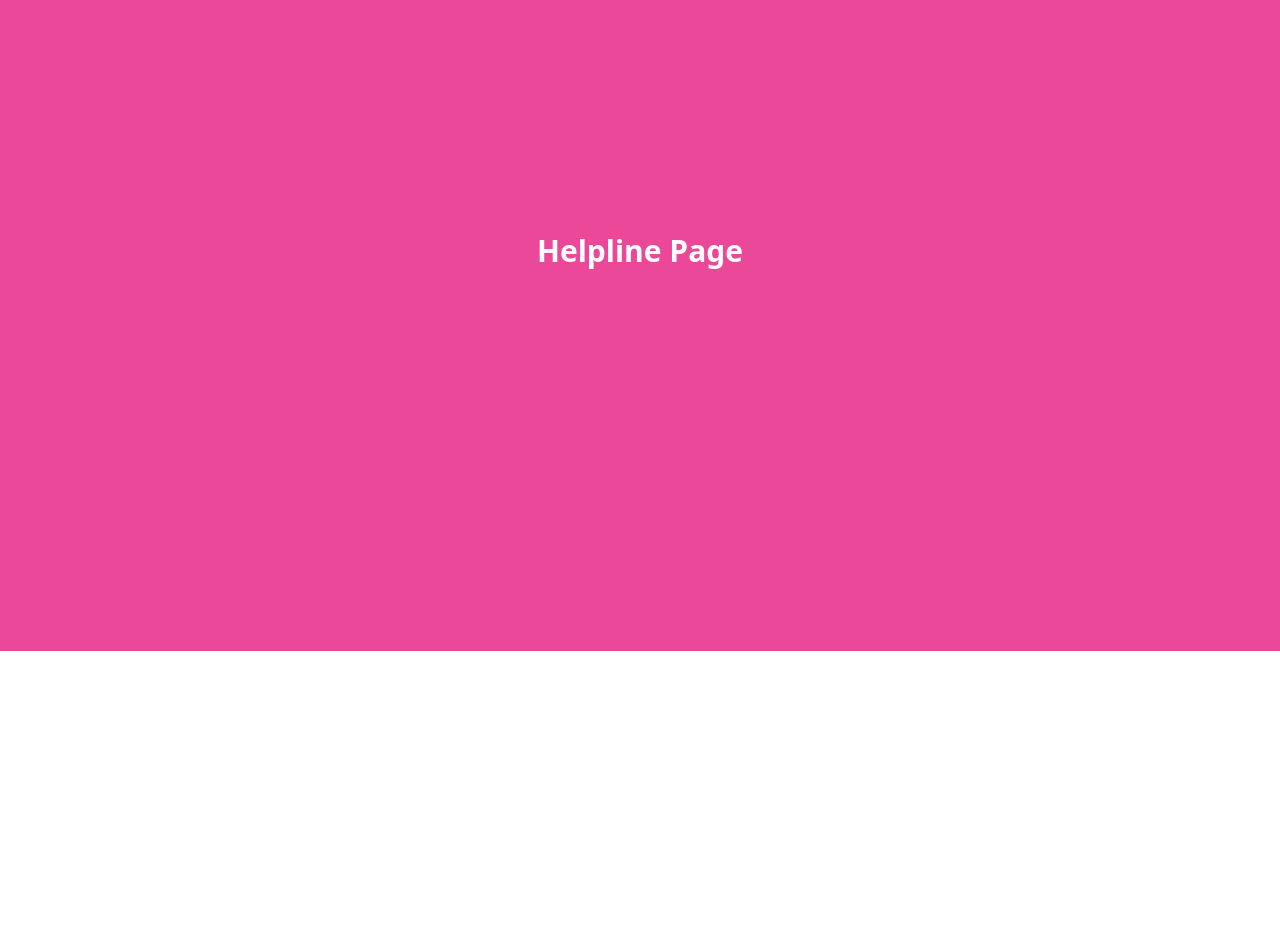
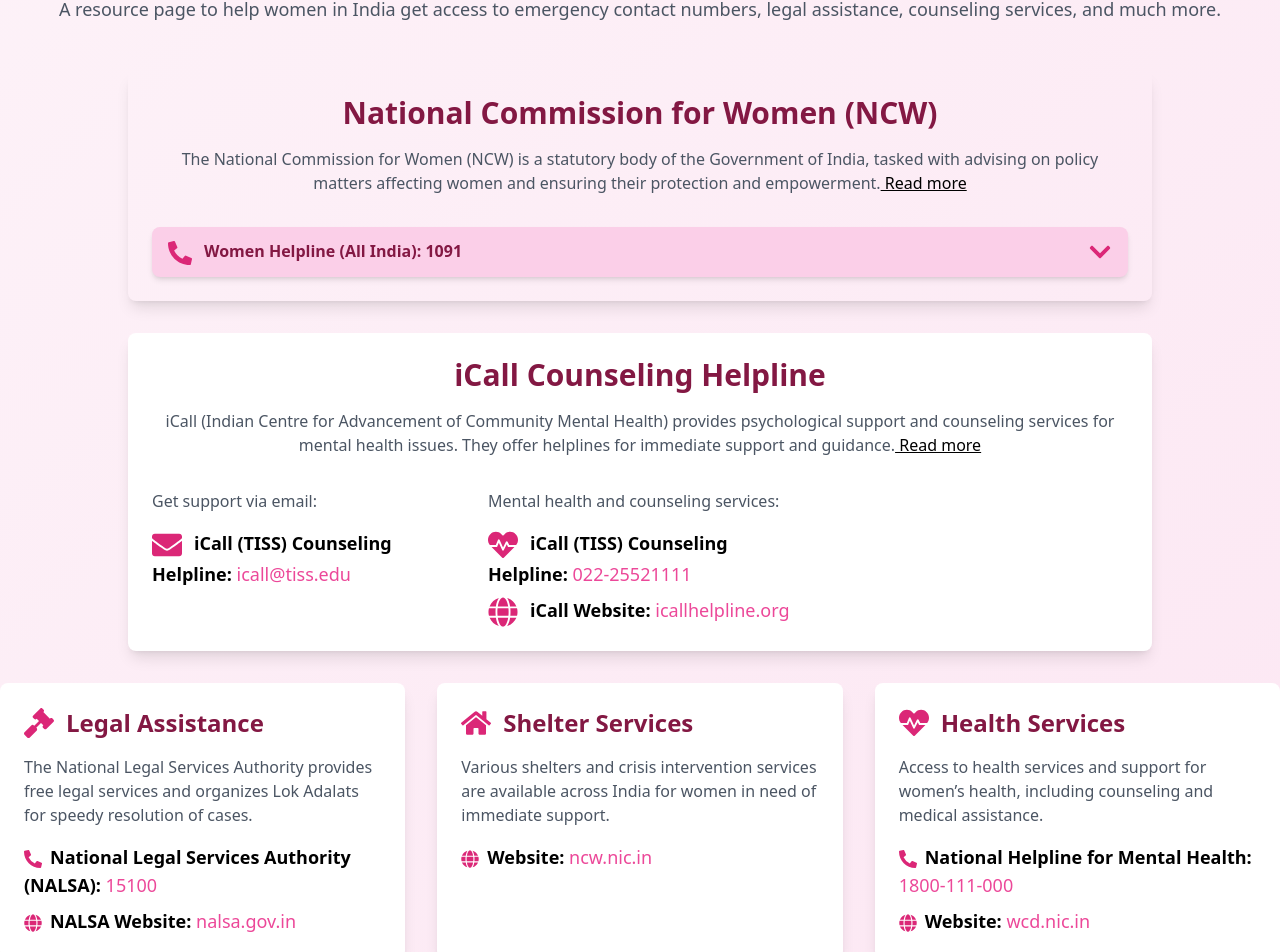
Before and after one commit to RiyaRaj28/Stree, a React (Vite) app in the folder client/: page /helpline in a window 1280 px wide. Shown: the part 149-1101 px from the top of the page. Before the commit the page ends 800 px from the top, so only its background shows below. Built offline with nearby package versions, Linux system fonts and the light colour scheme.

Commit message:
helpline pg

```diff
--- a/client/src/pages/Helpline.jsx
+++ b/client/src/pages/Helpline.jsx
@@ -1,10 +1,133 @@
+import { useState } from 'react';
+import Footer from '../components/Footer';
+import Header from '../components/Header';
+import { FaPhoneAlt, FaEnvelope, FaGavel, FaHome, FaHeartbeat, FaChevronDown, FaChevronUp, FaGlobe } from "react-icons/fa";
 
 function Helpline(){
+  const [isDropdownOpen, setIsDropdownOpen] = useState(false);
+
+  const toggleDropdown = () => {
+    setIsDropdownOpen(!isDropdownOpen);
+  };
+
   return (
-    <div className="flex items-center justify-center h-screen bg-pink-500">
-      <h1 className="text-3xl font-bold text-white">Helpline Page</h1>
-    </div>
+    <>
+      <Header />
+      <div className="min-h-screen w-full bg-gradient-to-br from-pink-50 to-pink-100 py-10">
+        <div className="max-w-7xl mx-auto text-center py-12">
+          <h1 className="text-4xl font-bold text-pink-900">Women&apos;s Safety & Helpline Services in India</h1>
+          <p className="mt-4 text-lg text-gray-600">
+            A resource page to help women in India get access to emergency contact numbers, legal assistance, counseling services, and much more.
+          </p>
+        </div>
+        {/* helplines */}
+        <div className="max-w-5xl mx-auto p-6 rounded-lg shadow-lg hover:shadow-2xl hover:bg-pink-50 transform transition duration-300 ease-in-out hover:scale-100 mb-8">
+          <div className="text-center mb-8">
+            <h2 className="text-3xl font-semibold text-pink-900">National Commission for Women (NCW)</h2>
+            <p className="mt-4 text-gray-600">
+              The National Commission for Women (NCW) is a statutory body of the Government of India, tasked with advising on policy matters affecting women and ensuring their protection and empowerment.
+              <a href="http://www.ncw.nic.in/helplines" className="text-black underline hover:no-underline hover:text-pink-800"> Read more</a>
+            </p>
+          </div>
+          <div className="">
+
+            <div className="relative">
+              <button
+                className="flex items-center justify-between w-full text-left bg-pink-200 px-4 py-3 rounded-lg text-pink-900 font-semibold shadow-md"
+                onClick={toggleDropdown}
+              >
+                <span><FaPhoneAlt className="text-pink-600 text-2xl mr-3 inline-block" aria-label="Phone icon" />Women Helpline (All India): 1091</span>
+                {isDropdownOpen ? <FaChevronUp className="text-pink-600 text-2xl" /> : <FaChevronDown className="text-pink-600 text-2xl" />}
+              </button>
+
+              {isDropdownOpen && (
+                <div className="bg-white mt-4 rounded-lg shadow-lg p-4">
+                  <ul className="space-y-2 text-md">
+                    <li><FaPhoneAlt className="text-gray-600 mr-2 inline-block" /> <strong>National Emergency Number:</strong> <a href="tel:112" className="text-pink-500">112</a></li>
+                    <li><FaPhoneAlt className="text-gray-600 mr-2 inline-block" /> <strong>Police:</strong> <a href="tel:100" className="text-pink-500">100</a></li>
+                    <li><FaPhoneAlt className="text-gray-600 mr-2 inline-block" /> <strong>Delhi Women Helpline:</strong> <a href="tel:181" className="text-pink-500">181</a></li>
+                    <li><FaPhoneAlt className="text-gray-600 mr-2 inline-block" /> <strong>Domestic Abuse Helpline:</strong> <a href="tel:181" className="text-pink-500">181</a></li>
+                  </ul>
+                  <p className="mt-4 text-sm text-gray-400">Other helplines:</p>
+                  <ul className="mt-2 space-y-1 text-sm text-gray-400">
+                    <li><a href="tel:1098" className="text-pink-500 hover:underline">Child Helpline: 1098</a></li>
+                    <li><a href="tel:14567" className="text-pink-500 hover:underline">Senior Citizen Helpline: 14567</a></li>
+                    <li><a href="tel:08046110007" className="text-pink-500 hover:underline">Mental Health Helpline: 08046110007</a></li>
+                  </ul>
+                </div>
+              )}
+            </div>
+          </div>
+        </div>
+
+        {/* coucelling */}
+        <div className="bg-white max-w-5xl mx-auto p-6 rounded-lg shadow-lg hover:shadow-2xl hover:bg-pink-50 transform transition duration-300 ease-in-out hover:scale-100 mb-8">
+          <div className="text-center mb-8">
+            <h2 className="text-3xl font-semibold text-pink-900">iCall Counseling Helpline</h2>
+            <p className="mt-4 text-gray-600">
+              iCall (Indian Centre for Advancement of Community Mental Health) provides psychological support and counseling services for mental health issues. They offer helplines for immediate support and guidance.
+              <a href="https://icallhelpline.org" className="text-black underline hover:no-underline hover:text-pink-800"> Read more</a>
+            </p>
+          </div>
+          <div className="grid grid-cols-1 md:grid-cols-2 lg:grid-cols-3 gap-8">
+            <div className="">
+              <p className="text-gray-600">Get support via email:</p>
+              <ul className="mt-4 space-y-2 text-lg">
+                <li><strong><FaEnvelope className="text-pink-600 text-3xl mr-3 inline-block" aria-label="Email icon" />iCall (TISS) Counseling Helpline:</strong> <a href="mailto:icall@tiss.edu" className="text-pink-500">icall@tiss.edu</a></li>
+              </ul>
+            </div>
+            <div className="">
+              <p className="text-gray-600">Mental health and counseling services:</p>
+              <ul className="mt-4 space-y-2 text-lg">
+                <li><strong><FaHeartbeat className="text-pink-600 text-3xl mr-3 inline-block" aria-label="Heart icon" />iCall (TISS) Counseling Helpline:</strong> <a href="tel:02225521111" className="text-pink-500">022-25521111</a></li>
+                <li><strong><FaGlobe className="text-pink-600 text-3xl mr-3 inline-block" aria-label="Globe icon" />iCall Website:</strong> <a href="https://icallhelpline.org" className="text-pink-500" target="_blank" rel="noopener noreferrer">icallhelpline.org</a></li>
+              </ul>
+            </div>
+          </div>
+        </div>
+
+        <div className="max-w-7xl mx-auto grid grid-cols-1 md:grid-cols-2 lg:grid-cols-3 gap-8 mt-8">
+          {/* legal assistance */}
+          <div className="bg-white p-6 rounded-lg shadow-lg hover:shadow-2xl hover:bg-pink-50 transform transition duration-300 ease-in-out hover:scale-100 mx-auto">
+            <div className="flex items-center mb-4">
+              <FaGavel className="text-pink-600 text-3xl mr-3" aria-label="Gavel icon" />
+              <h2 className="text-2xl font-semibold text-pink-900">Legal Assistance</h2>
+            </div>
+            <p className="text-gray-600">The National Legal Services Authority provides free legal services and organizes Lok Adalats for speedy resolution of cases.</p>
+            <ul className="mt-4 space-y-2 text-lg">
+              <li><FaPhoneAlt className="text-pink-600 mr-2 inline-block" /><strong>National Legal Services Authority (NALSA):</strong> <a href="tel:15100" className="text-pink-500">15100</a></li>
+              <li><FaGlobe className="text-pink-600 mr-2 inline-block" /><strong>NALSA Website:</strong> <a href="https://nalsa.gov.in" className="text-pink-500" target="_blank" rel="noopener noreferrer">nalsa.gov.in</a></li>
+            </ul>
+          </div>
+
+          {/* shelter services */}
+          <div className="bg-white p-6 rounded-lg shadow-lg hover:shadow-2xl hover:bg-pink-50 transform transition duration-300 ease-in-out hover:scale-100 mx-auto">
+            <div className="flex items-center mb-4">
+              <FaHome className="text-pink-600 text-3xl mr-3" aria-label="Home icon" />
+              <h2 className="text-2xl font-semibold text-pink-900">Shelter Services</h2>
+            </div>
+            <p className="text-gray-600">Various shelters and crisis intervention services are available across India for women in need of immediate support.</p>
+            <ul className="mt-4 space-y-2 text-lg">
+              <li><FaGlobe className="text-pink-600 mr-2 inline-block" /><strong>Website:</strong> <a href="https://www.ncw.nic.in" className="text-pink-500" target="_blank" rel="noopener noreferrer">ncw.nic.in</a></li>
+            </ul>
+          </div>
+
+          {/* health services */}
+          <div className="bg-white p-6 rounded-lg shadow-lg hover:shadow-2xl hover:bg-pink-50 transform transition duration-300 ease-in-out hover:scale-100 mx-auto">
+            <div className="flex items-center mb-4">
+              <FaHeartbeat className="text-pink-600 text-3xl mr-3" aria-label="Heartbeat icon" />
+              <h2 className="text-2xl font-semibold text-pink-900">Health Services</h2>
+            </div>
+            <p className="text-gray-600">Access to health services and support for women’s health, including counseling and medical assistance.</p>
+            <ul className="mt-4 space-y-2 text-lg">
+              <li><FaPhoneAlt className="text-pink-600 mr-2 inline-block" /><strong>National Helpline for Mental Health:</strong> <a href="tel:1800113000" className="text-pink-500">1800-111-000</a></li>
+              <li><FaGlobe className="text-pink-600 mr-2 inline-block" /><strong>Website:</strong> <a href="https://www.wcd.nic.in" className="text-pink-500" target="_blank" rel="noopener noreferrer">wcd.nic.in</a></li>
+            </ul>
+          </div>
+        </div>
+      </div>
+      <Footer />
+    </>
   );
-};
-
+}
 export default Helpline;
```
